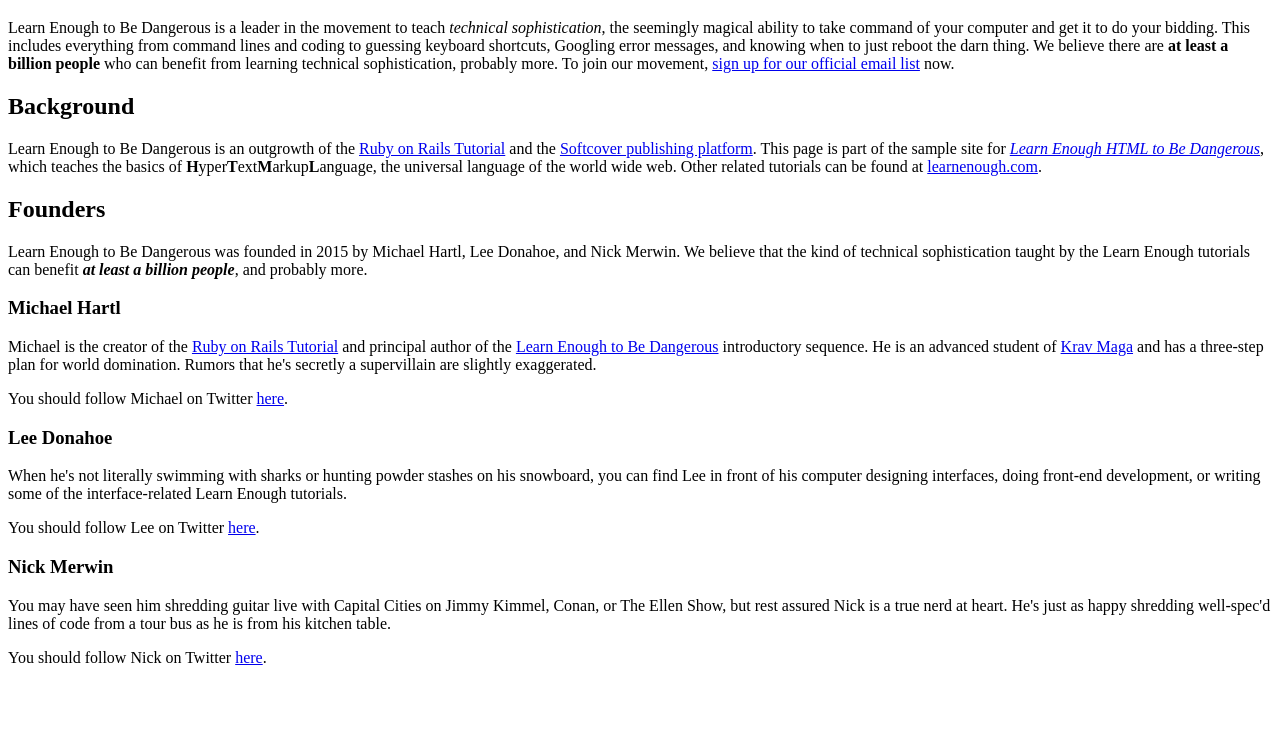
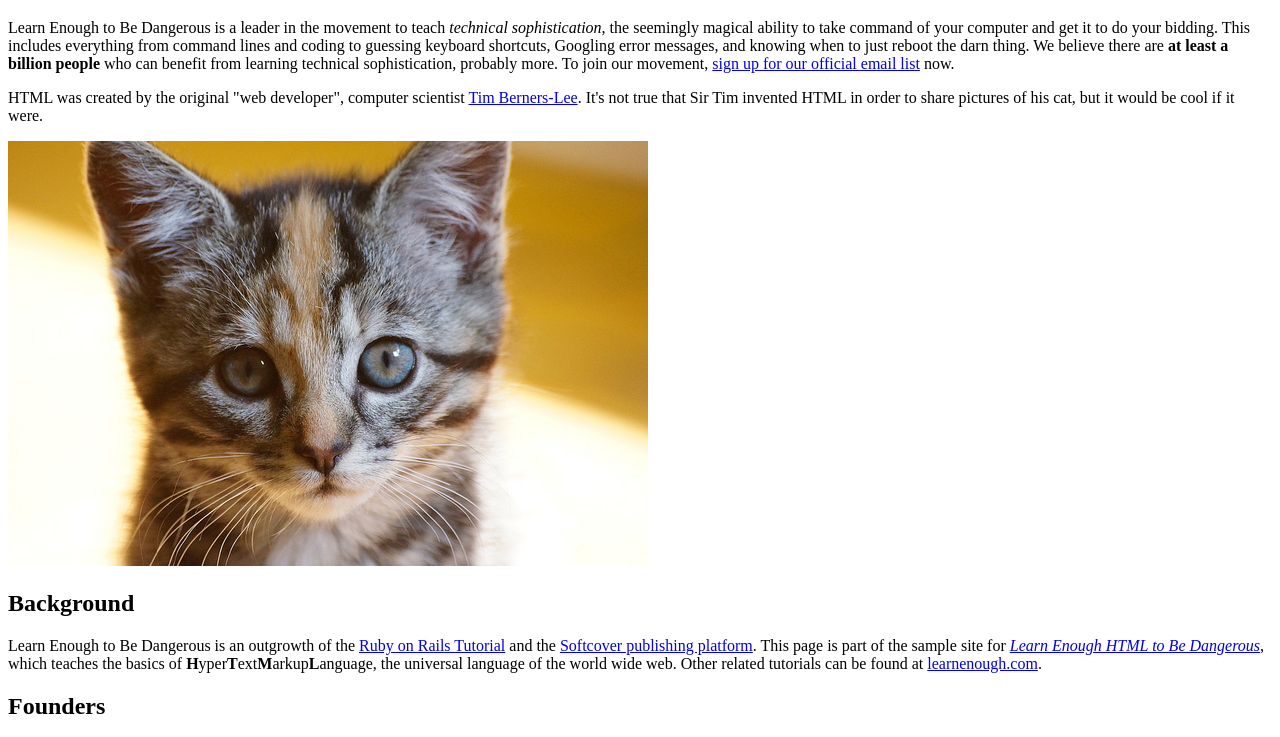
Before and after one commit to Krull233/sample_website, a plain HTML site: page index.html in a window 1280 px wide. Shown: the part 61-798 px from the top of the page. Drawn offline with Linux system fonts and the light colour scheme.

Commit message:
Add image to index.html

```diff
--- a/index.html
+++ b/index.html
@@ -16,6 +16,15 @@
         learning technical sophistication, probably more. To join our
         movement, <a href="https://learnenough.com/email">sign up for our official email list</a> now.
       </p>
+
+      <p>
+        HTML was created by the original "web developer", computer scientist
+        <a href="https://en.wikipedia.org/wiki/Tim_Berners-Lee">Tim
+        Berners-Lee</a>. It's not true that Sir Tim invented HTML in order to
+        share pictures of his cat, but it would be cool if it were.
+      </p>
+
+      <img src="images/kitten.jpg" alt="An adorable kitten">
 
     <h2>Background</h2>
     <p>
```
Also changed, not shown: images/kitten.jpg (added).
